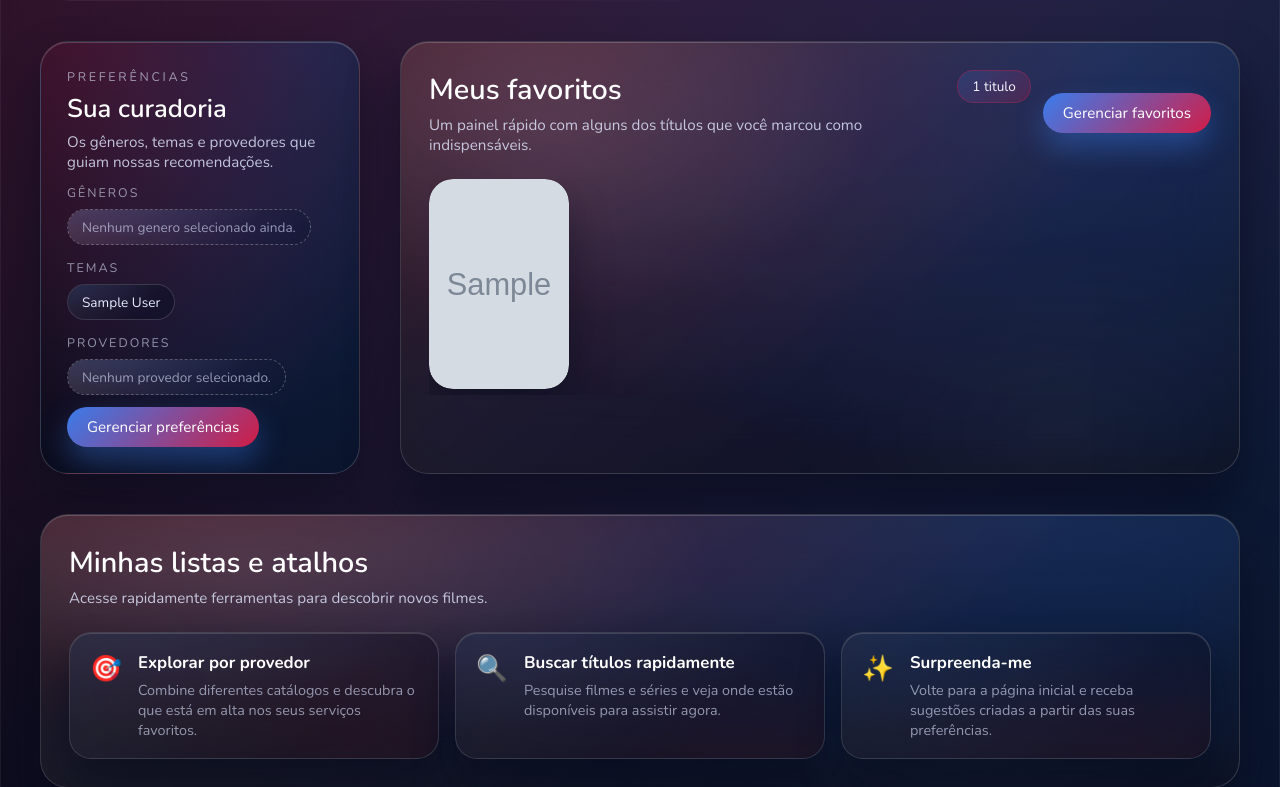
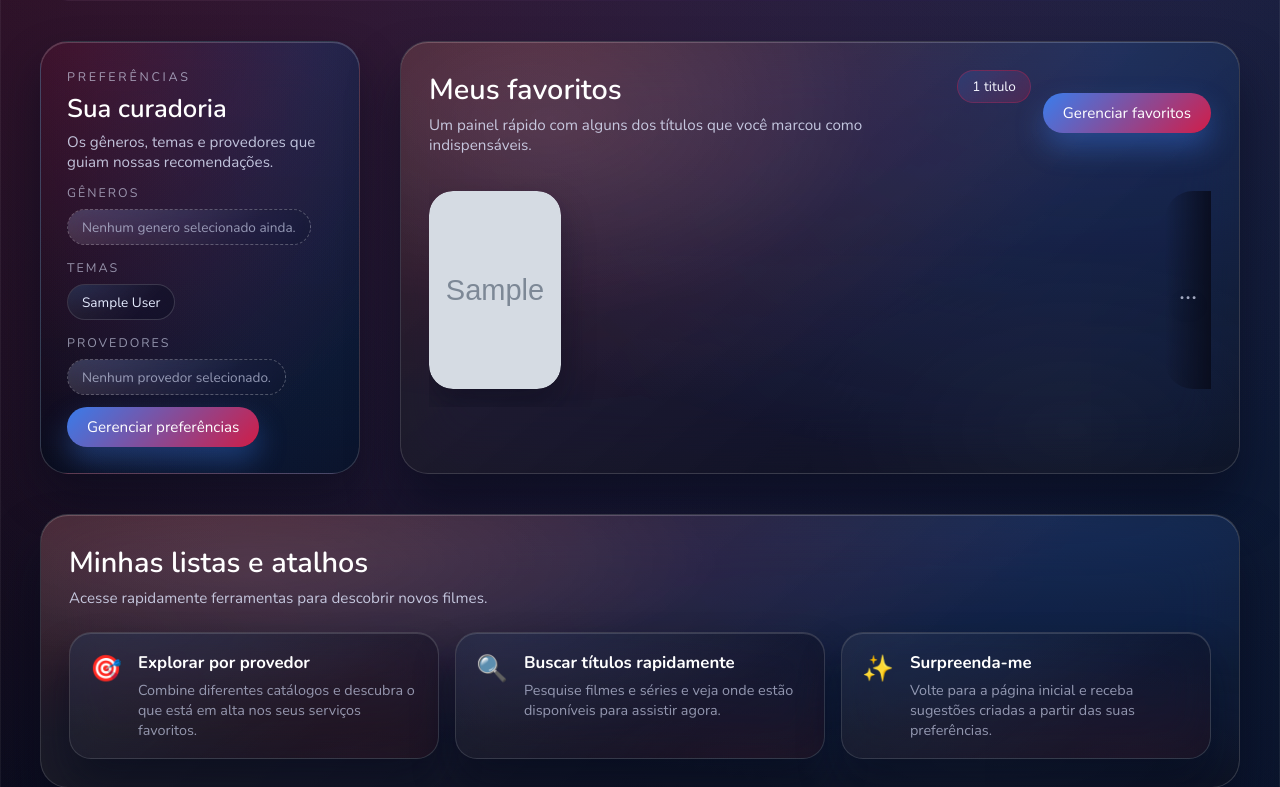
Before and after one commit to alzolansk/where-to-watch, a PHP site: page /profile.php in a window 1280 px wide. Shown: the part 371-1158 px from the top of the page. Run offline with PHP 8.4, Linux system fonts and the light colour scheme; the visitor is signed in with stand-in values (Sample User, id 1); tables that the repository leaves empty or names only in its code hold one stand-in row (values such as "Sample post"); grey boxes marked "Sample" are stand-in pictures; data that the repository does not hold is empty.

Commit message:
Expand profile favorites rail capacity

```diff
--- a/wtw/css/profile.css
+++ b/wtw/css/profile.css
@@ -236,20 +236,27 @@
     background: linear-gradient(135deg, rgba(59, 130, 246, 0.35), rgba(225, 29, 72, 0.35));
     border-radius: 999px;
 }
+.profile-favorite-rail-wrapper {
+    position: relative;
+}
+
 .profile-favorite-rail {
-    display: grid;
-    grid-auto-flow: column;
-    grid-auto-columns: minmax(140px, 180px);
-    gap: 16px;
+    display: flex;
+    align-items: flex-end;
+    gap: 0;
     overflow-x: auto;
-    padding-bottom: 6px;
-    scroll-snap-type: x proximity;
+    padding: 12px 0 18px;
+    scroll-snap-type: x mandatory;
+}
+
+.profile-favorite-rail-wrapper--overflow .profile-favorite-rail {
+    padding-right: 46px;
 }
 .profile-favorite-rail::-webkit-scrollbar {
     height: 6px;
 }
 .profile-favorite-rail::-webkit-scrollbar-thumb {
-    background: linear-gradient(135deg, rgba(59, 130, 246, 0.4), rgba(225, 29, 72, 0.4));
+    background: linear-gradient(135deg, rgba(59, 130, 246, 0.35), rgba(225, 29, 72, 0.35));
     border-radius: 999px;
 }
 .favorite-tile {
@@ -269,15 +276,34 @@
     z-index: 0;
 }
 .favorite-tile--poster {
+    position: relative;
     min-height: auto;
-    width: 140px;
-    min-width: 140px;
+    width: 132px;
+    min-width: 132px;
     aspect-ratio: 2 / 3;
     padding: 0;
     background: none;
     border: none;
-    box-shadow: 0 26px 42px rgba(8, 10, 26, 0.45);
+    box-shadow: 0 18px 32px rgba(8, 10, 26, 0.38);
     display: block;
+    --favorite-depth: 0;
+    --favorite-fade-saturation: calc(1 - (var(--favorite-depth) * 0.38));
+    --favorite-fade-brightness: calc(1 - (var(--favorite-depth) * 0.26));
+    --favorite-fade-contrast: calc(1 - (var(--favorite-depth) * 0.08));
+}
+
+.favorite-tile--poster::after {
+    content: "";
+    position: absolute;
+    inset: 0;
+    border-radius: 24px;
+    background: linear-gradient(140deg, rgba(8, 11, 26, 0.12), rgba(8, 11, 26, 0.45));
+    opacity: calc(var(--favorite-depth) * 0.55);
+    mix-blend-mode: multiply;
+    pointer-events: none;
+}
+.favorite-tile--poster + .favorite-tile--poster {
+    margin-left: -68px;
 }
 .favorite-tile--poster .favorite-tile__poster {
     position: relative;
@@ -288,6 +314,7 @@
 .favorite-tile--poster .favorite-tile__image {
     border-radius: 24px;
     display: block;
+    filter: saturate(var(--favorite-fade-saturation)) brightness(var(--favorite-fade-brightness)) contrast(var(--favorite-fade-contrast));
 }
 .favorite-tile--poster .favorite-tile__fallback {
     position: relative;
@@ -295,6 +322,9 @@
     width: 100%;
     height: 100%;
     border-radius: 24px;
+    display: grid;
+    place-items: center;
+    filter: saturate(var(--favorite-fade-saturation)) brightness(var(--favorite-fade-brightness)) contrast(var(--favorite-fade-contrast));
 }
 .favorite-tile--poster .favorite-tile__scrim,
 .favorite-tile--poster .favorite-tile__meta {
@@ -343,24 +373,28 @@
     font-size: 0.85rem;
     color: rgba(226, 232, 255, 0.75);
 }
-.favorite-tile--poster.favorite-tile--poster-more {
+.profile-favorite-rail__overflow-indicator {
+    position: absolute;
+    top: 12px;
+    right: 0;
+    bottom: 18px;
+    width: 46px;
+    border-radius: 28px 0 0 28px;
+    background:
+        linear-gradient(270deg, rgba(8, 11, 26, 0.85), rgba(8, 11, 26, 0));
     display: flex;
-    flex-direction: column;
     align-items: center;
     justify-content: center;
-    gap: 4px;
-    color: rgba(255, 255, 255, 0.92);
-    background: linear-gradient(160deg, rgba(225, 29, 72, 0.32), rgba(59, 130, 246, 0.32));
-    border: 1px dashed rgba(255, 255, 255, 0.28);
-    box-shadow: none;
+    pointer-events: none;
+    z-index: 2;
 }
-.favorite-tile__more-value {
-    font-size: 1.55rem;
-    font-weight: 700;
-}
-.favorite-tile__more-label {
-    font-size: 0.85rem;
-    color: rgba(226, 232, 255, 0.78);
+
+.profile-favorite-rail__overflow-indicator::after {
+    content: "\2026";
+    font-size: 1.65rem;
+    line-height: 1;
+    color: rgba(226, 232, 255, 0.7);
+    text-shadow: 0 8px 18px rgba(0, 0, 0, 0.4);
 }
 .profile-empty--rail {
     background: linear-gradient(135deg, rgba(16, 20, 40, 0.48), rgba(8, 11, 26, 0.36));
--- a/wtw/profile.php
+++ b/wtw/profile.php
@@ -434,8 +434,8 @@ $favoritesBadgeLabel = $favoritesCount . ' ' . ($favoritesCount === 1 ? 'título
 $favoritesTotalLabel = $favoritesBadgeLabel;
 $preferencesBadgeLabel = $preferencesCount . ' ' . ($preferencesCount === 1 ? 'item' : 'itens');
 
-$favoritesSummaryData = array_slice($favorites, 0, 4);
-$favoritesOverflow = max(0, $favoritesCount - count($favoritesSummaryData));
+$favoritesSummaryData = $favorites;
+$favoritesSummaryCount = count($favoritesSummaryData);
 $showFavoritesSummaryEmpty = $favoritesCount === 0 || $initialFeedbackMessage !== null;
 $showFavoritesListEmpty = $showFavoritesSummaryEmpty;
 
@@ -532,8 +532,9 @@ $favoritesList = $favorites;
                         <button type="button" class="profile-button profile-button--primary" data-profile-open-modal="favorites" <?php echo $isAuthenticated ? '' : 'disabled'; ?>>Gerenciar favoritos</button>
                     </div>
                 </header>
+                <div class="profile-favorite-rail-wrapper" data-profile-favorites-summary-viewport>
                     <ul class="profile-favorite-rail" data-profile-favorites-summary role="list">
-                    <?php foreach ($favoritesSummaryData as $favorite): ?>
+                        <?php foreach ($favoritesSummaryData as $summaryIndex => $favorite): ?>
                         <?php
                             $summaryPoster = $favorite['poster_url'] ?? null;
                             if (!$summaryPoster && !empty($favorite['poster_path'])) {
@@ -543,8 +544,11 @@ $favoritesList = $favorites;
                                 $summaryPoster = wyw_tmdb_image_url((string) $favorite['backdrop_path']);
                             }
                             $summaryTitle = $favorite['title'] ?? '';
+                            $summaryDepth = $favoritesSummaryCount > 1
+                                ? ($favoritesSummaryCount - 1 - $summaryIndex) / ($favoritesSummaryCount - 1)
+                                : 0;
                         ?>
-                        <li class="favorite-tile favorite-tile--poster">
+                        <li class="favorite-tile favorite-tile--poster" style="--favorite-depth: <?php echo htmlspecialchars(number_format($summaryDepth, 4, '.', ''), ENT_QUOTES, 'UTF-8'); ?>;">
                             <figure class="favorite-tile__poster" aria-hidden="true">
                                 <?php if ($summaryPoster): ?>
                                     <img src="<?php echo htmlspecialchars($summaryPoster, ENT_QUOTES, 'UTF-8'); ?>" alt="" loading="lazy" class="favorite-tile__image">
@@ -554,13 +558,10 @@ $favoritesList = $favorites;
                             </figure>
                         </li>
                         <?php endforeach; ?>
-                    <?php if ($favoritesOverflow > 0): ?>
-                        <li class="favorite-tile favorite-tile--poster favorite-tile--poster-more">
-                            <span class="favorite-tile__more-value">+<?php echo (int) $favoritesOverflow; ?></span>
-                            <small class="favorite-tile__more-label"><?php echo $favoritesOverflow === 1 ? 'título' : 'títulos'; ?></small>
-                        </li>
-                    <?php endif; ?>
                     </ul>
+                    <span class="profile-favorite-rail__overflow-indicator" data-profile-favorites-overflow-indicator aria-hidden="true" hidden></span>
+                </div>
+                <p class="sr-only" data-profile-favorites-overflow-hint hidden>Há mais favoritos disponíveis além dos exibidos neste painel.</p>
                 <p class="profile-empty profile-empty--rail" data-profile-favorites-summary-empty <?php echo $showFavoritesSummaryEmpty ? '' : 'hidden'; ?>>
                     <?php echo htmlspecialchars($favoritesEmptyMessage, ENT_QUOTES, 'UTF-8'); ?>
                 </p>
```
Also changed, not shown: wtw/js/profile.js (+108 -19 lines). Lines whose indentation alone changed are shown as unchanged.
